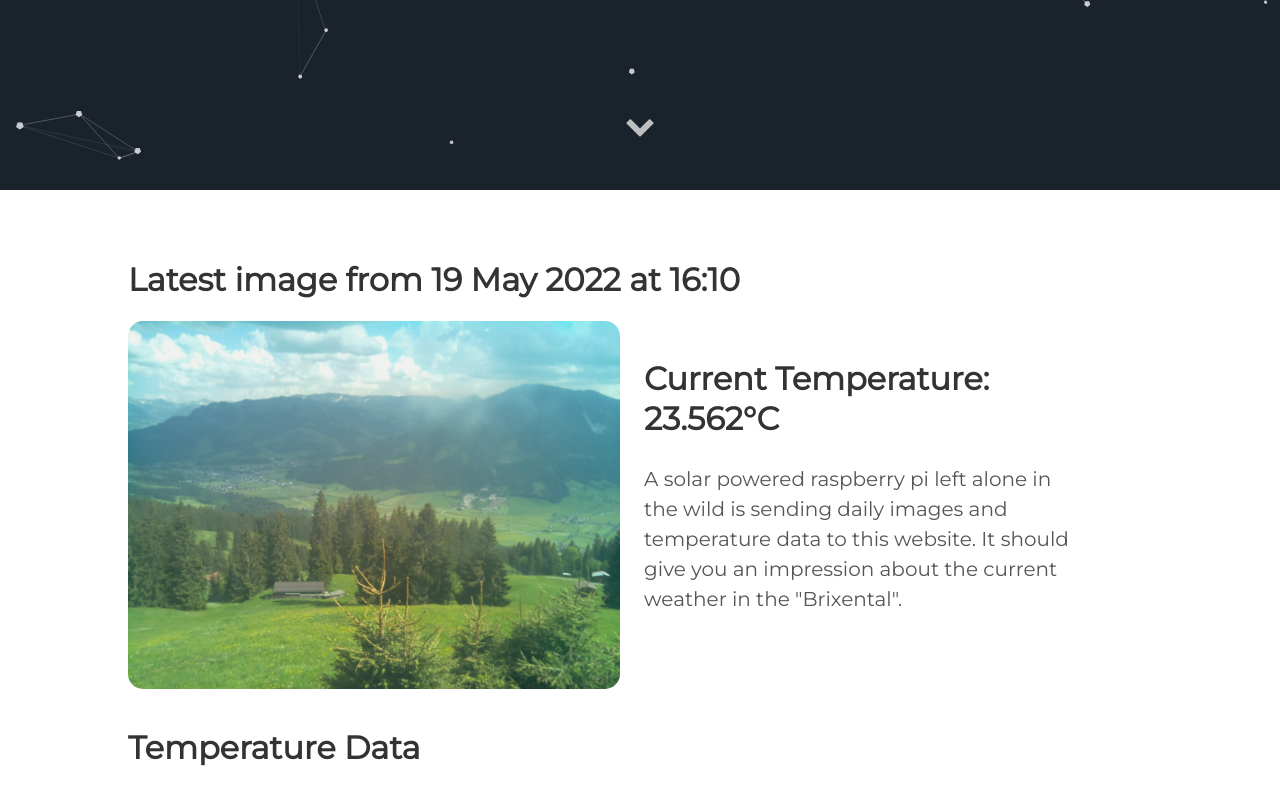
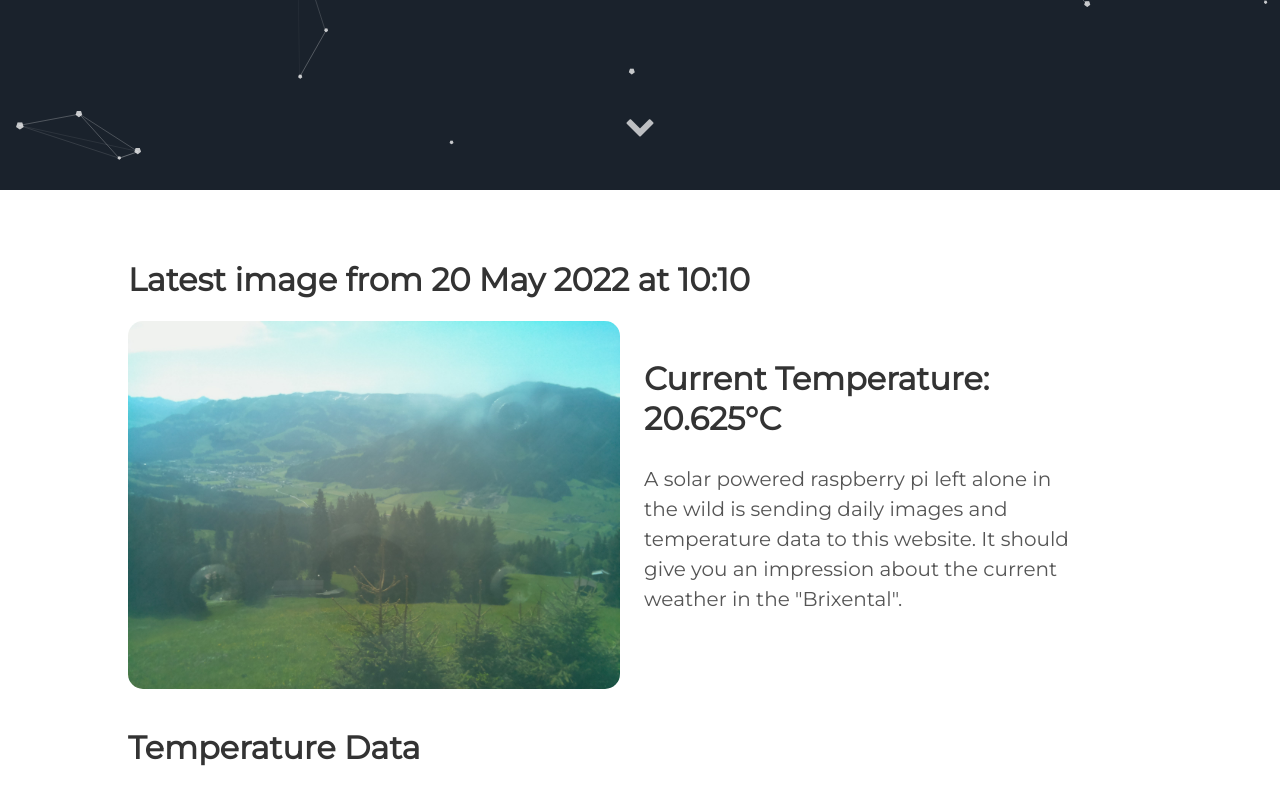
Before and after one commit to vektorious/vektorious.github.io, a Jekyll site: the page built from resources/huette.md, in a window 1280 px wide and 900 px high, scrolled down 710 px. Shown: the top 805 px of the window. Built offline with Jekyll 4.4.1, drawn with Linux system fonts in a browser that asks for light colours.

Commit message:
I'm a bot beep boop

```diff
--- a/resources/huette.md
+++ b/resources/huette.md
@@ -6,13 +6,13 @@ image: '/assets/img/'
 description: 'Live image from the Austrian alps'
 twitter_text: ' '
 ---
-## Latest image from 19 May 2022 at 16:10
+## Latest image from 20 May 2022 at 10:10
 <div class="huette">
   <div class="huette-image">
     <img src="{{ "/assets/img/huette.jpg" | prepend: site.baseurl }}">
   </div>
   <div class="huette-text">
-        <h2>Current Temperature: 23.562°C</h2>
+        <h2>Current Temperature: 20.625°C</h2>
         <p>A solar powered raspberry pi left alone in the wild is sending daily images and temperature data to this website. It should give you an impression about the current weather in the "Brixental".</p>
 
   </div>
```
Also changed, not shown: rpi-script/2022-05-20_100925.txt (renamed from rpi-script/2022-05-19_160928.txt, +5 -6 lines), rpi-script/huette.md (+2 -2 lines), assets/img/huette.jpg, assets/img/temp_plot.png, rpi-script/temp_plot.png, 1 other file.
